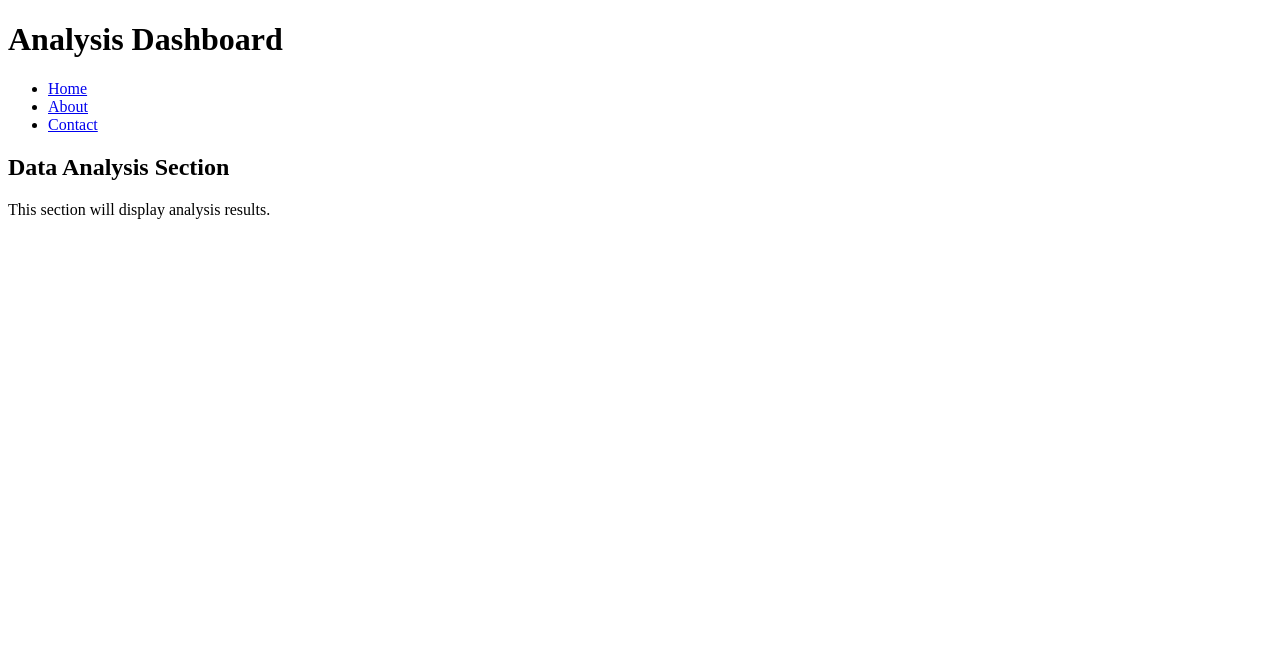
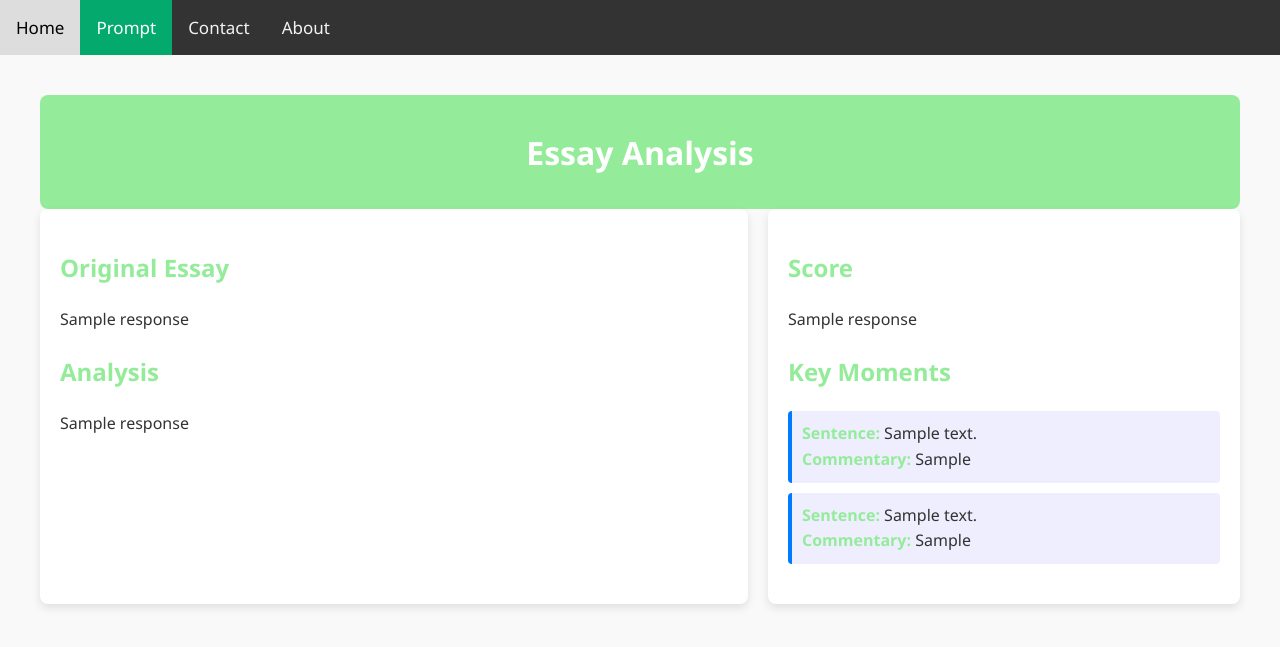
Before and after one commit to jccoulson/write-it, a Flask app: template templates/analysis.html in a window 1280 px wide. Shown: the top 647 px of the page. Run offline with Flask 3, Linux system fonts and the light colour scheme; the template is opened without the code that fills it: most values are stand-ins (such as "Sample title", 1, 10 or a date in 2020).

Commit message:
Added gpt based analysis page

```diff
--- a/app.py
+++ b/app.py
@@ -3,6 +3,8 @@ from openai import AzureOpenAI
 import os
 from dotenv import load_dotenv
 from pymongo import MongoClient
+import datetime
+import time
 
 app = Flask(__name__)
 
@@ -54,9 +56,8 @@ def ask_openai():
     else:
         return render_template('chat.html', response=response)
 
-
-@app.route('/prompt')
-def prompt():
+#generate the writing prompts, should be called once per day
+def generate_prompts():
     response = ""
     client = AzureOpenAI(
         azure_endpoint=azure_endpoint,
@@ -79,11 +80,119 @@ def prompt():
 
     #response given by gpt
     generated_text = response.choices[0].message.content
-    return render_template('prompt.html', response_text=generated_text)
+    return generated_text
 
-@app.route('/analysis')
+current_prompts = generate_prompts()
+last_gen_time = datetime.date.today()
+
+@app.route('/prompt')
+def prompt():
+    global last_gen_time
+    global current_prompts
+    print(last_gen_time)
+
+    #check if its been a day since someone has alst been on page to generate new prompt
+    if last_gen_time < datetime.date.today():
+        current_prompts = generate_prompts()
+        last_gen_time = datetime.date.today()
+    return render_template('prompt.html', response_text=current_prompts)
+
+@app.route('/analysis', methods=['POST'])
 def analysis():
-    return render_template('analysis.html')
+
+    response_list = [""]*3
+    text_parts = [""]*2
+    analysis_parts = [""]*2
+    if request.method == 'POST':
+        client = AzureOpenAI(
+            azure_endpoint=azure_endpoint,
+            api_key=api_key,
+            api_version=api_version
+        )
+        #get message from form submission on button press
+        input_essay = request.form['inputEssay']
+
+        #will display back their essay on page
+        response_list[0] = input_essay
+
+        #####QUERY 1#####
+        #system message for gpt
+        system_message = "The user has written this writing as creative writing excersise. Write a paragraph giving your feedback to the writer. Be honest, if the writing is very poor say so, but if it very good say that too. If it is unintelligble do not be afraid to say so."
+
+        messages_array = [
+            {"role": "system", "content": system_message},
+            {"role": "user", "content": input_essay}
+        ]
+
+        #Text analysis in paragraph form query
+        response = client.chat.completions.create(
+            model="gpt-35-turbo",
+            max_tokens=200,
+            messages=messages_array
+        )
+
+        #response given by gpt
+        text_analysis = response.choices[0].message.content
+
+        #add to messages_array for context on further analysis
+        messages_array.append({"role": "assistant", "content": text_analysis})
+
+        #add to list to be displayed in html
+        response_list[1] = text_analysis
+        time.sleep(5.5)
+
+
+        #####QUERY 2#####
+        #isolated parts of text analysis query
+        system_message2 ="""
+        Please isolate two specific excerpts from the writing that you found particularly interesting,
+        and provide a brief analysis for each. It's crucial that you format your response precisely as follows:
+        'First quote ||| First analysis ||| Second quote ||| Second analysis'.
+
+        Use '|||' to separate:
+        1. The first quote from the first analysis.
+        2. The first analysis from the second quote.
+        3. The second quote from the second analysis.
+
+        Each analysis should consist of only one sentence. Please do not number your responses or include additional text or punctuation outside the specified format.
+        """
+
+
+        messages_array.append({"role": "system", "content": system_message2})
+
+        response = client.chat.completions.create(
+            model="gpt-4",
+            max_tokens=200,
+            messages=messages_array
+        )
+        isolated_analysis = response.choices[0].message.content
+        messages_array.append({"role": "assistant", "content": isolated_analysis})
+
+        print(isolated_analysis)
+        parts = isolated_analysis.split('|||')
+
+        text_parts = [part.strip() for part in parts[::2]]  #extract the text
+        analysis_parts = [part.strip() for part in parts[1::2]]  #extract the analysis
+
+        time.sleep(5.5)
+
+        #####QUERY 3#####
+        system_message3 = "Now write a numerical score from 0-1000 for the original writing. Here is the rubric: 600 points for how well you think it was written, 200 points for length, and 200 points for your choosing for these last 200 points make it very difficult to get all 200 but it is possible but has to be a perfect piece of writing in your mind. The response is only the number, nothing else."
+        messages_array.append({"role": "system", "content": system_message3})
+
+        response = client.chat.completions.create(
+            model="gpt-35-turbo",
+            max_tokens=200,
+            messages=messages_array
+        )
+        score_analysis = response.choices[0].message.content
+        response_list[2] = score_analysis
+
+
+        return render_template('analysis.html', response_list=response_list, text_parts = text_parts, analysis_parts = analysis_parts)
+    else:
+        return render_template('analysis.html', response_list=response_list, text_parts = text_parts, analysis_parts = analysis_parts)
+
 
 if __name__ == '__main__':
     app.run(debug=True)
--- /dev/null
+++ b/static/css/analysis.css
@@ -0,0 +1,62 @@
+body {
+    font-family: 'Segoe UI', Tahoma, Geneva, Verdana, sans-serif;
+    line-height: 1.6;
+    margin: 0;
+    padding: 0;
+    background: #f9f9f9;
+    color: #333;
+}
+
+.container {
+    max-width: 1200px;
+    margin: 20px auto;
+    padding: 20px;
+}
+
+/*essay analysis part*/
+.header {
+    background: #94ec9a;
+    color: white;
+    padding: 10px 20px;
+    text-align: center;
+    border-radius: 8px;
+}
+
+.main-content {
+    display: grid;
+    grid-template-columns: 3fr 2fr;
+    gap: 20px;
+}
+
+.text-analysis, .additional-info {
+    background: white;
+    padding: 20px;
+    border-radius: 8px;
+    box-shadow: 0 4px 8px rgba(0, 0, 0, 0.1);
+}
+
+section {
+    margin-bottom: 20px;
+}
+
+section h2 {
+    color: #94ec9a;
+}
+
+ul {
+    list-style: none;
+    padding: 0;
+}
+
+/*isolated analysis portion*/
+li {
+    padding: 10px;
+    background: #eef;
+    margin-bottom: 10px;
+    border-left: 4px solid #007bff;
+    border-radius: 4px;
+}
+
+li strong {
+    color: #94ec9a;
+}
--- a/templates/analysis.html
+++ b/templates/analysis.html
@@ -3,25 +3,54 @@
 <head>
     <meta charset="UTF-8">
     <meta name="viewport" content="width=device-width, initial-scale=1.0">
+    <link rel="stylesheet" href="/static/css/navbar.css">
+    <link rel="stylesheet" href="/static/css/analysis.css">
     <title>Analysis Page</title>
 </head>
+<div class="topnav">
+    <a href="/">Home</a>
+    <a class="active" href="#prompt">Prompt</a>
+    <a href="#contact">Contact</a>
+    <a href="#about">About</a>
+  </div>
   <body>
-    <header>
-        <h1>Analysis Dashboard</h1>
+    <div class="container">
+        <header class="header">
+            <h1>Essay Analysis</h1>
         </header>
-    <nav>
+        <div class="main-content">
+            <div class="text-analysis">
+                <section class="original-essay">
+                    <h2>Original Essay</h2>
+                    <p>
+                        {{response_list[0]}}
+                    </p>
+                </section>
+                <section class="essay-analysis">
+                    <h2>Analysis</h2>
+                    <p>
+                        {{response_list[1]}}
+                    </p>
+                </section>
+            </div>
+            <div class="additional-info">
+                <section class="essay-score">
+                    <h2>Score</h2>
+                    <p>{{response_list[2]}}</p>
+                </section>
+                <section class="key-moments">
+                    <h2>Key Moments</h2>
                     <ul>
-            <li><a href="/">Home</a></li>
-            <li><a href="/about">About</a></li>
-            <li><a href="/contact">Contact</a></li>
+                        <li><strong>Sentence:</strong> {{text_parts[0]}}
+                        <br>
+                        <strong>Commentary:</strong> {{analysis_parts[0]}}</li>
+                        <li><strong>Sentence:</strong> {{text_parts[1]}}
+                        <br>
+                        <strong>Commentary:</strong> {{analysis_parts[1]}}</li>
                     </ul>
-    </nav>
-    <main>
-        <section>
-            <h2>Data Analysis Section</h2>
-            <p>This section will display analysis results.</p>
                 </section>
-    </main>
-
+            </div>
+        </div>
+    </div>
     </body>
     </html>
```
Also changed, not shown: static/css/prompt.css (+5 -11 lines), templates/prompt.html (+6 -6 lines). Lines whose indentation alone changed are shown as unchanged.
